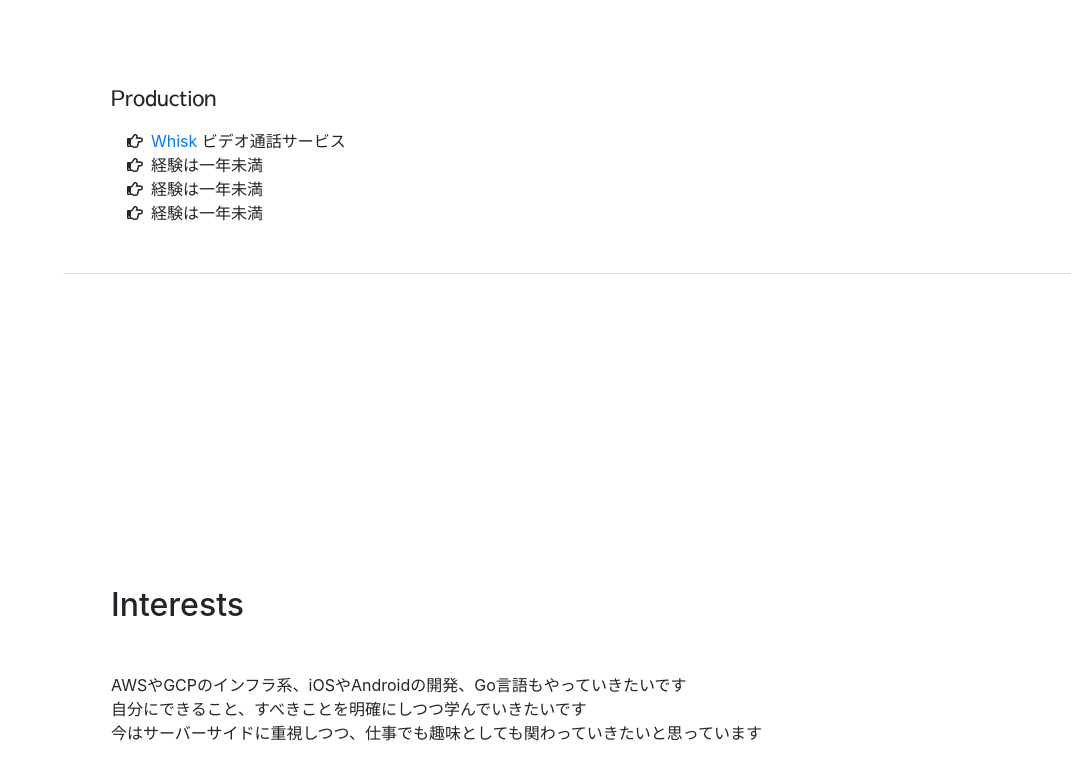
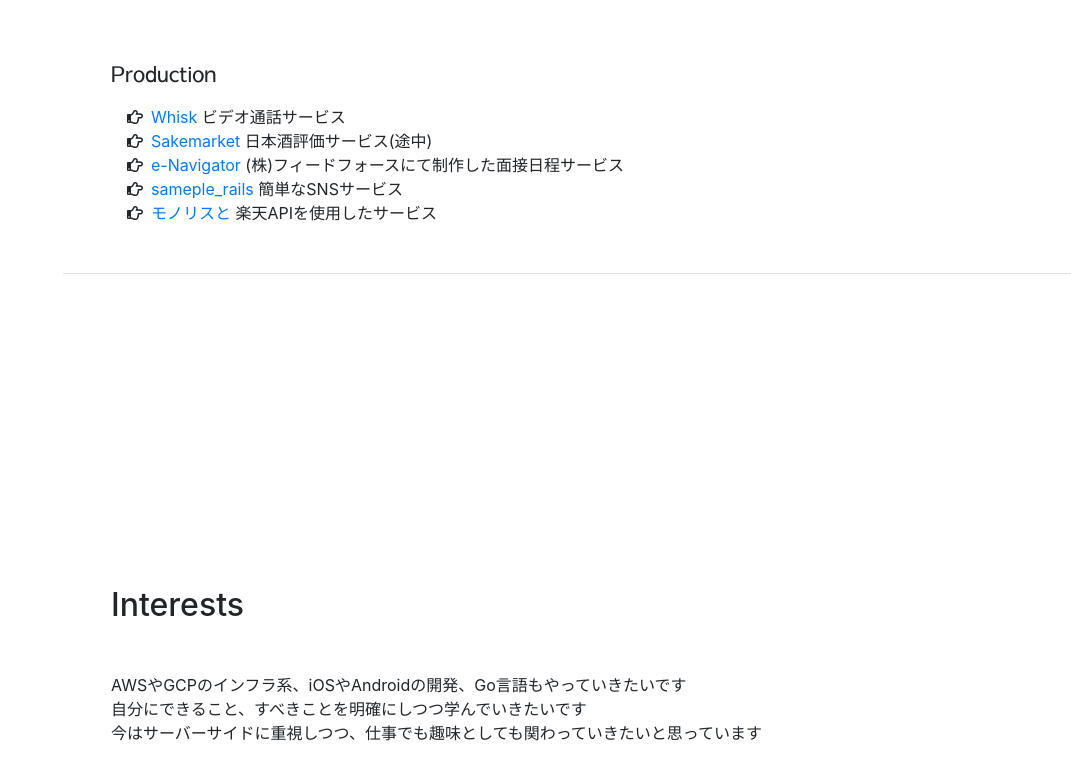
Before and after one commit to eknok/eknok.github.io, a website with bundled scripts: page index.html in a window 1280 px wide. Shown: the part 3471-4250 px from the top of the page, without its empty margins (209-1280 px from the left). Built offline with nearby package versions, Linux system fonts and the light colour scheme; a web font is replaced by a local one.

Commit message:
Production更新

```diff
--- a/index.html
+++ b/index.html
@@ -294,12 +294,30 @@
         <ul class="fa-ul mb-0">
           <li>
             <i class="fa-li far fa-hand-point-right"></i>
-            <a href="https://whiske.herokuapp.com/" target="_blank">Whisk</a>
+            <a href="https://e-navigator-eknok.herokuapp.com/" target="_blank">Whisk</a>
             ビデオ通話サービス
           </li>
-          <li><i class="fa-li far fa-hand-point-right"></i>経験は一年未満</li>
-          <li><i class="fa-li far fa-hand-point-right"></i>経験は一年未満</li>
-          <li><i class="fa-li far fa-hand-point-right"></i>経験は一年未満</li>
+          <li>
+            <i class="fa-li far fa-hand-point-right"></i>
+            <a href="https://sakemaker.herokuapp.com/" target="_blank">Sakemarket</a>
+            日本酒評価サービス(途中)
+          </li>
+          <li>
+            <i class="fa-li far fa-hand-point-right"></i>
+            <a href="https://vast-taiga-83952.herokuapp.com/" target="_blank">e-Navigator</a>
+            (株)フィードフォースにて制作した面接日程サービス
+          </li>
+          <li>
+            <i class="fa-li far fa-hand-point-right"></i>
+            <a href="https://young-plains-71318.herokuapp.com/" target="_blank">sameple_rails</a>
+            簡単なSNSサービス
+          </li>
+          <li>
+            <i class="fa-li far fa-hand-point-right"></i>
+            <a href="https://.herokuapp.com/" target="_blank">モノリスと</a>
+            楽天APIを使用したサービス
+          </li>
+
         </ul>
       </div>
 
```
